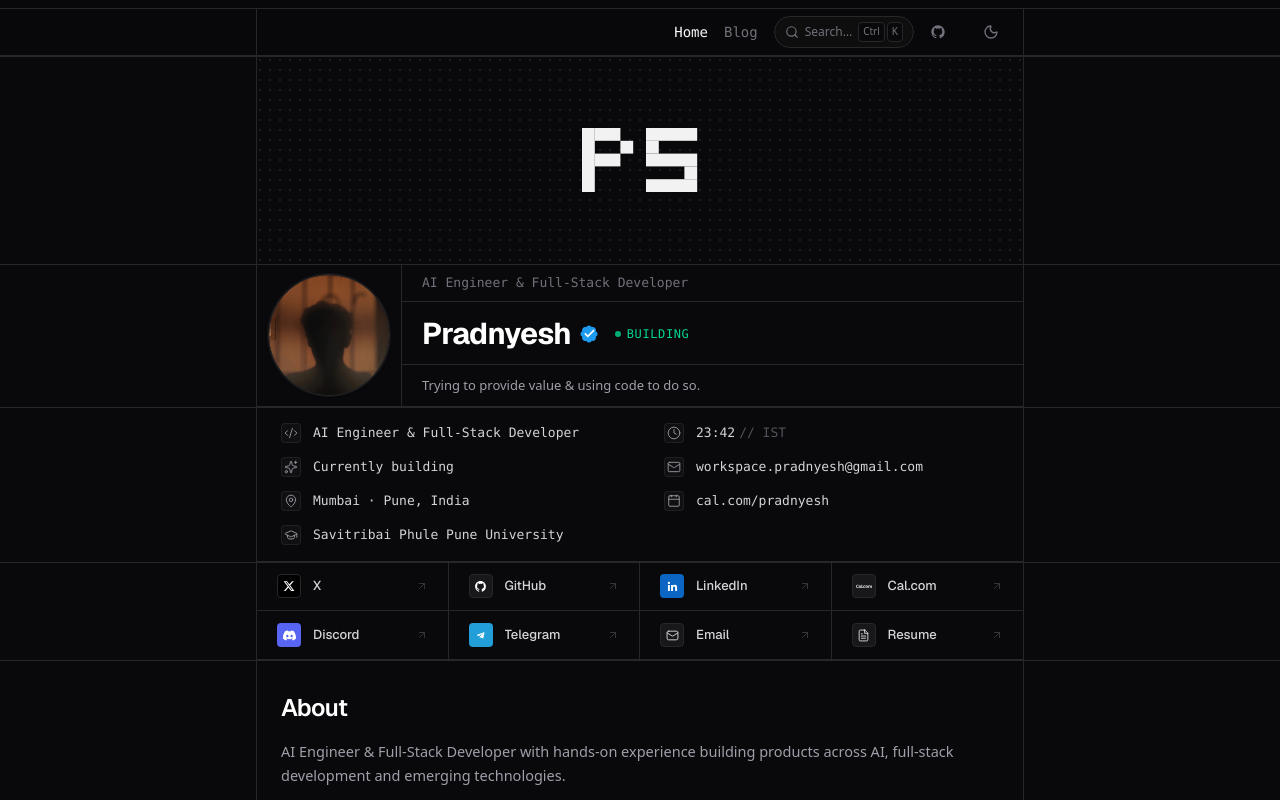
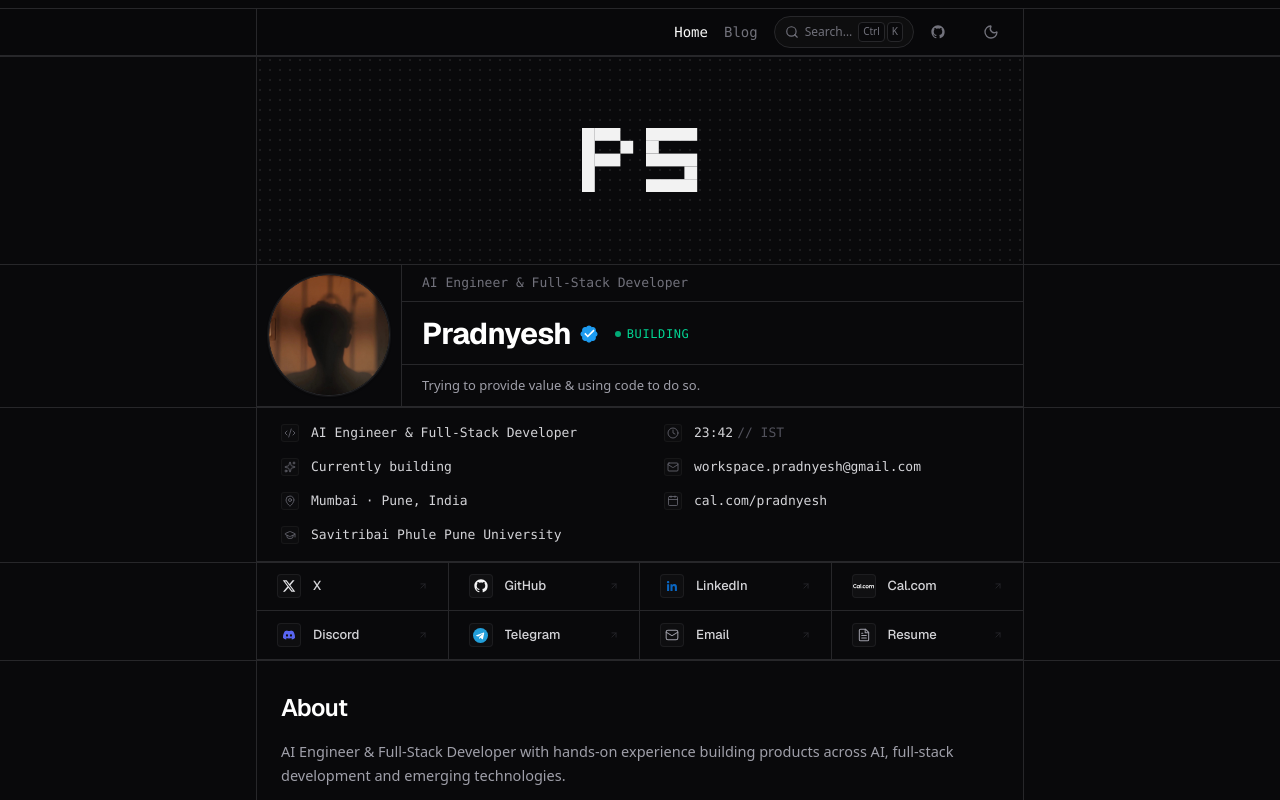
Before and after one commit to 25Pradnyesh/portfolio, a Next.js app: page / in a window 1280 px wide. Shown: the top 800 px of the page. Built offline with nearby package versions, Linux system fonts and the light colour scheme; no server answers.

Commit message:
refactor(ui): polish metadata markers and optically normalize social icons

```diff
--- a/src/components/Overview.tsx
+++ b/src/components/Overview.tsx
@@ -102,8 +102,8 @@ export default function Overview() {
           {/* COLUMN 1 */}
           <div className="space-y-2 sm:space-y-2.5">
             <div className="h-6 flex items-center gap-3 font-mono text-xs sm:text-[13px] min-w-0">
-              <div className="flex size-5 shrink-0 items-center justify-center rounded-[4px] border border-zinc-800/70 bg-zinc-900/50 text-zinc-400">
-                <CodeXml className="size-3.5" strokeWidth={1.5} />
+              <div className="flex size-4.5 shrink-0 items-center justify-center rounded-[3px] border border-zinc-800/40 bg-zinc-900/25 text-zinc-500">
+                <CodeXml className="size-3" strokeWidth={1.5} />
               </div>
               <span className="text-zinc-300 truncate">
                 AI Engineer &amp; Full-Stack Developer
@@ -111,8 +111,8 @@ export default function Overview() {
             </div>
 
             <div className="h-6 flex items-center gap-3 font-mono text-xs sm:text-[13px] min-w-0">
-              <div className="flex size-5 shrink-0 items-center justify-center rounded-[4px] border border-zinc-800/70 bg-zinc-900/50 text-zinc-400">
-                <Sparkles className="size-3.5" strokeWidth={1.5} />
+              <div className="flex size-4.5 shrink-0 items-center justify-center rounded-[3px] border border-zinc-800/40 bg-zinc-900/25 text-zinc-500">
+                <Sparkles className="size-3" strokeWidth={1.5} />
               </div>
               <span className="text-zinc-300 truncate">
                 Currently building
@@ -120,8 +120,8 @@ export default function Overview() {
             </div>
 
             <div className="h-6 flex items-center gap-3 font-mono text-xs sm:text-[13px] min-w-0">
-              <div className="flex size-5 shrink-0 items-center justify-center rounded-[4px] border border-zinc-800/70 bg-zinc-900/50 text-zinc-400">
-                <MapPin className="size-3.5" strokeWidth={1.5} />
+              <div className="flex size-4.5 shrink-0 items-center justify-center rounded-[3px] border border-zinc-800/40 bg-zinc-900/25 text-zinc-500">
+                <MapPin className="size-3" strokeWidth={1.5} />
               </div>
               <span className="text-zinc-300 truncate">
                 Mumbai · Pune, India
@@ -129,8 +129,8 @@ export default function Overview() {
             </div>
 
             <div className="h-6 flex items-center gap-3 font-mono text-xs sm:text-[13px] min-w-0">
-              <div className="flex size-5 shrink-0 items-center justify-center rounded-[4px] border border-zinc-800/70 bg-zinc-900/50 text-zinc-400">
-                <GraduationCap className="size-3.5" strokeWidth={1.5} />
+              <div className="flex size-4.5 shrink-0 items-center justify-center rounded-[3px] border border-zinc-800/40 bg-zinc-900/25 text-zinc-500">
+                <GraduationCap className="size-3" strokeWidth={1.5} />
               </div>
               <span className="text-zinc-300 truncate">
                 Savitribai Phule Pune University
@@ -141,8 +141,8 @@ export default function Overview() {
           {/* COLUMN 2 */}
           <div className="space-y-2 sm:space-y-2.5">
             <div className="h-6 flex items-center gap-3 font-mono text-xs sm:text-[13px] min-w-0">
-              <div className="flex size-5 shrink-0 items-center justify-center rounded-[4px] border border-zinc-800/70 bg-zinc-900/50 text-zinc-400">
-                <Clock className="size-3.5" strokeWidth={1.5} />
+              <div className="flex size-4.5 shrink-0 items-center justify-center rounded-[3px] border border-zinc-800/40 bg-zinc-900/25 text-zinc-500">
+                <Clock className="size-3" strokeWidth={1.5} />
               </div>
               <span className="text-zinc-300 truncate">
                 <span>{currentTime || "--:--"}</span>
@@ -151,8 +151,8 @@ export default function Overview() {
             </div>
 
             <div className="h-6 flex items-center gap-3 font-mono text-xs sm:text-[13px] min-w-0">
-              <div className="flex size-5 shrink-0 items-center justify-center rounded-[4px] border border-zinc-800/70 bg-zinc-900/50 text-zinc-400">
-                <Mail className="size-3.5" strokeWidth={1.5} />
+              <div className="flex size-4.5 shrink-0 items-center justify-center rounded-[3px] border border-zinc-800/40 bg-zinc-900/25 text-zinc-500">
+                <Mail className="size-3" strokeWidth={1.5} />
               </div>
               <a
                 href={`mailto:${personal.email}`}
@@ -164,8 +164,8 @@ export default function Overview() {
             </div>
 
             <div className="h-6 flex items-center gap-3 font-mono text-xs sm:text-[13px] min-w-0">
-              <div className="flex size-5 shrink-0 items-center justify-center rounded-[4px] border border-zinc-800/70 bg-zinc-900/50 text-zinc-400">
-                <Calendar className="size-3.5" strokeWidth={1.5} />
+              <div className="flex size-4.5 shrink-0 items-center justify-center rounded-[3px] border border-zinc-800/40 bg-zinc-900/25 text-zinc-500">
+                <Calendar className="size-3" strokeWidth={1.5} />
               </div>
               <a
                 href={personal.socials.cal}
--- a/src/components/SocialLinks.tsx
+++ b/src/components/SocialLinks.tsx
@@ -24,57 +24,57 @@ const socialItems: SocialItem[] = [
   {
     name: "X",
     url: "https://x.com/Pradnyesh_25",
-    icon: <BrandXIcon className="size-3 text-white" />,
-    containerClass: "bg-black border border-zinc-800",
+    icon: <BrandXIcon className="size-3.5 text-zinc-200 group-hover:text-white" />,
+    containerClass: "bg-zinc-900/40 border border-zinc-800/60",
     isExternal: true,
   },
   {
     name: "GitHub",
     url: "https://github.com/25Pradnyesh",
-    icon: <BrandGithubIcon className="size-3.25 text-white" />,
-    containerClass: "bg-zinc-900 border border-zinc-800",
+    icon: <BrandGithubIcon className="size-4 text-zinc-100 group-hover:text-white" />,
+    containerClass: "bg-zinc-900/50 border border-zinc-800/60",
     isExternal: true,
   },
   {
     name: "LinkedIn",
     url: "https://www.linkedin.com/in/pradnyesh-s/",
-    icon: <BrandLinkedinIn className="size-3.25 text-white" />,
-    containerClass: "bg-[#0A66C2] border border-[#0A66C2]/80",
+    icon: <BrandLinkedinIn className="size-3.5 text-[#0A66C2]" />,
+    containerClass: "bg-zinc-900/40 border border-zinc-800/60",
     isExternal: true,
   },
   {
     name: "Cal.com",
     url: "https://cal.com/pradnyesh",
-    icon: <BrandCalIcon className="w-4 h-auto text-white" />,
-    containerClass: "bg-zinc-900 border border-zinc-800",
+    icon: <BrandCalIcon className="w-[21px] h-auto text-zinc-100 group-hover:text-white" />,
+    containerClass: "bg-zinc-900/50 border border-zinc-800/60",
     isExternal: true,
   },
   {
     name: "Discord",
     url: "https://discord.com/users/1397630514554212554",
-    icon: <BrandDiscordIcon className="size-3.25 text-white" />,
-    containerClass: "bg-[#5865F2] border border-[#5865F2]/80",
+    icon: <BrandDiscordIcon className="size-3 text-[#5865F2]" />,
+    containerClass: "bg-zinc-900/40 border border-zinc-800/60",
     isExternal: true,
   },
   {
     name: "Telegram",
     url: "https://t.me/Pradnyesh_25",
-    icon: <BrandTelegramIcon className="size-3.5" />,
-    containerClass: "bg-[#229ED9] border border-[#229ED9]/80",
+    icon: <BrandTelegramIcon className="size-3.75" />,
+    containerClass: "bg-zinc-900/40 border border-zinc-800/60",
     isExternal: true,
   },
   {
     name: "Email",
     url: "mailto:workspace.pradnyesh@gmail.com",
-    icon: <BrandEmailIcon className="size-3.25 text-zinc-300" />,
-    containerClass: "bg-zinc-900 border border-zinc-800",
+    icon: <BrandEmailIcon className="size-3.5 text-zinc-400 group-hover:text-zinc-200" />,
+    containerClass: "bg-zinc-900/40 border border-zinc-800/60",
     isExternal: false,
   },
   {
     name: "Resume",
     url: "/resume.pdf",
-    icon: <BrandResumeIcon className="size-3.25 text-zinc-300" />,
-    containerClass: "bg-zinc-900 border border-zinc-800",
+    icon: <BrandResumeIcon className="size-3.5 text-zinc-400 group-hover:text-zinc-200" />,
+    containerClass: "bg-zinc-900/40 border border-zinc-800/60",
     isExternal: true,
   },
 ];
@@ -109,7 +109,7 @@ export default function SocialLinks() {
                 {item.name}
               </span>
             </div>
-            <ArrowUpRight className="size-3 text-zinc-600 opacity-60 group-hover:opacity-100 group-hover:text-zinc-300 group-hover:translate-x-0.5 group-hover:-translate-y-0.5 transition-all duration-150 shrink-0 ml-1.5" />
+            <ArrowUpRight className="size-2.5 text-zinc-600 opacity-40 group-hover:opacity-100 group-hover:text-zinc-400 group-hover:translate-x-0.5 group-hover:-translate-y-0.5 transition-all duration-150 shrink-0 ml-1.5" />
           </a>
         ))}
       </div>
```
